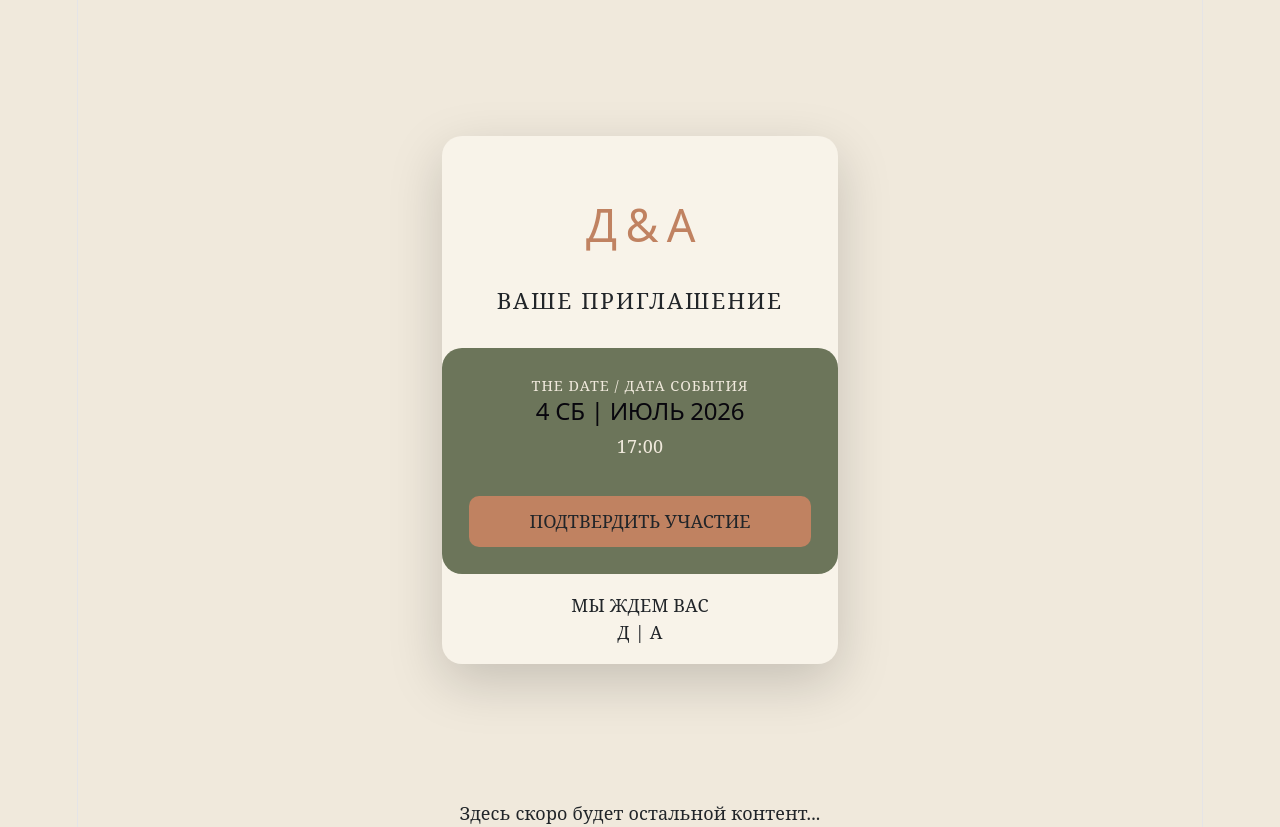
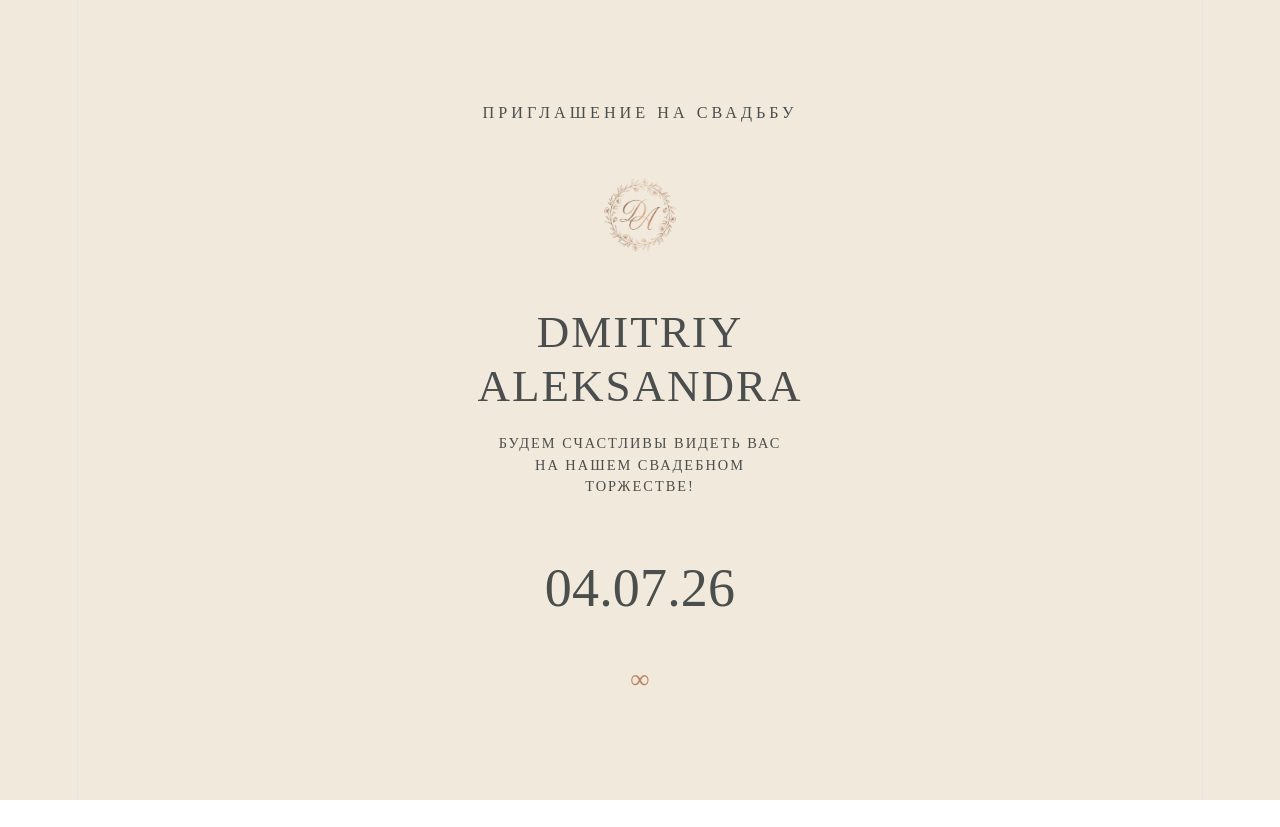
Before and after one commit to iSlideRjs/wedding, a React (Vite) app: page / in a window 1280 px wide. After the commit the page ends 800 px from the top, so only its background shows below. Built offline with nearby package versions, Linux system fonts and the light colour scheme.

Commit message:
Add assets

```diff
--- a/src/App.css
+++ b/src/App.css
@@ -1,42 +1,71 @@
-body {
-  background-color: #f0e9dc;
-  font-family: 'serif';
+:root {
+  --olive-bg: #6c755a; /* Оливковый для темных блоков */
+  --champagne-bg: #f0e9dc; /* Шампань для светлых блоков */
+  --text-dark: #4a4e4d; /* Темный текст для шампани */
+  --text-light: #f0e9dc; /* Светлый текст для оливы */
+  --accent-gold: #c08261; /* Акцентный цвет для имен и деталей */
 }
 
-.invitation-card {
-  border: none;
-  border-radius: 20px;
-  overflow: hidden;
-  background-color: #f8f3e9;
+body {
+  margin: 0;
+  background-color: var(--champagne-bg);
+  font-family:
+    'Times New Roman', serif; /* Для эффекта классической полиграфии */
 }
 
-.invitation-header {
-  padding: 30px 20px;
-}
-.d-logo {
-  color: #c08261;
-  font-weight: 200;
-}
-.i-title {
-  text-transform: uppercase;
-  letter-spacing: 2px;
+.section-header {
+  background-color: var(--champagne-bg);
+  min-height: 100vh; /* Чтобы блок занимал весь экран при открытии */
+  display: flex;
+  flex-direction: column;
+  align-items: center;
+  justify-content: center;
+  text-align: center;
+  padding: 40px 20px;
+  color: var(--text-dark);
 }
 
-.invitation-details {
-  background-color: #6c755a;
-  color: #f0e9dc;
-  border-radius: 20px;
-}
-.text-details {
+/* Стили для текста один в один как на картинке */
+.header-top-text {
+  letter-spacing: 4px;
+  font-size: 0.9rem;
+  margin-bottom: 40px;
   text-transform: uppercase;
-  font-size: 0.8rem;
-  letter-spacing: 1px;
 }
 
-.btn-confirm {
-  background-color: #c08261 !important;
-  border: none !important;
-  border-radius: 10px !important;
-  text-transform: uppercase !important;
-  padding: 12px !important;
+.monogram-wrapper {
+  width: 100px; /* Увеличим немного размер для PNG */
+  height: 100px;
+  margin-bottom: 40px; /* Уменьшим отступ, так как венок сам по себе объемный */
+  display: flex;
+  align-items: center;
+  justify-content: center;
+  border: none;
+  background: none;
 }
+
+.monogram-img-png {
+  width: 200%;
+  height: 200%;
+  object-fit: contain; /* Чтобы венок не искажался */
+}
+
+.header-names {
+  font-size: 2.5rem;
+  letter-spacing: 2px;
+  text-transform: uppercase;
+  margin-bottom: 20px;
+  line-height: 1.2;
+}
+
+.header-subtext {
+  font-size: 0.8rem;
+  letter-spacing: 2px;
+  max-width: 300px;
+  margin-bottom: 50px;
+}
+
+.header-date {
+  font-size: 3rem;
+  font-weight: 300;
+}
--- a/src/App.jsx
+++ b/src/App.jsx
@@ -1,14 +1,12 @@
 import 'bootstrap/dist/css/bootstrap.min.css';
-import WeddingInvitation from './components/WeddingInvitation';
-import { Container } from 'react-bootstrap';
+import './App.css';
+import Header from './components/Header';
 
 function App() {
   return (
-    <div>
-      <WeddingInvitation />
-      <Container className="text-center">
-        <p>Здесь скоро будет остальной контент...</p>
-      </Container>
+    <div className="wedding-app">
+      <Header />
+      {/* Сюда будем добавлять следующие блоки */}
     </div>
   );
 }
--- a/src/components/Header.jsx
+++ b/src/components/Header.jsx
@@ -1,11 +1,36 @@
-import { Container } from 'react-bootstrap';
+import da from '../assets/da.png';
 
 function Header() {
   return (
-    <Container className="text-center mt-5 mb-4">
-      <h1 className="display-4 text-success">Дмитрий & Александра</h1>
-      <p className="lead">Приглашаем разделить с нами этот особенный день!</p>
-    </Container>
+    <section className="section-header">
+      {/* Верхняя надпись */}
+      <div className="header-top-text">ПРИГЛАШЕНИЕ НА СВАДЬБУ</div>
+
+      {/* Монограмма */}
+      <div className="monogram-wrapper">
+        <img src={da} alt="Монограмма Д & А" className="monogram-img-png" />
+      </div>
+
+      {/* Имена */}
+      <div className="header-names">
+        DMITRIY
+        <br />
+        ALEKSANDRA
+      </div>
+
+      {/* Подстрочник */}
+      <div className="header-subtext">
+        БУДЕМ СЧАСТЛИВЫ ВИДЕТЬ ВАС НА НАШЕМ СВАДЕБНОМ ТОРЖЕСТВЕ!
+      </div>
+
+      {/* Дата — поставим твой май 2026 */}
+      <div className="header-date">04.07.26</div>
+
+      {/* Маленький разделитель снизу (кольца или бесконечность) */}
+      <div style={{ marginTop: '30px', color: '#C08261', fontSize: '1.5rem' }}>
+        ∞
+      </div>
+    </section>
   );
 }
 
--- a/src/components/WeddingInvitation.jsx
+++ /dev/null
@@ -1,38 +0,0 @@
-import 'bootstrap/dist/css/bootstrap.min.css';
-import { Card, Button, Container } from 'react-bootstrap';
-import '../App.css';
-
-function WeddingInvitation() {
-  return (
-    <Container
-      className="p-0 d-flex justify-content-center align-items-center"
-      style={{ minHeight: '100vh' }}
-    >
-      <Card className="invitation-card shadow-lg" style={{ width: '22rem' }}>
-        <Card.Body className="p-0">
-          <div className="invitation-header text-center">
-            <h1 className="display-6 d-logo">Д & А</h1>
-            <p className="lead i-title">ВАШЕ ПРИГЛАШЕНИЕ</p>
-          </div>
-          <div className="invitation-details p-4">
-            <div className="details-block mb-3">
-              <p className="text-details">THE DATE / ДАТА СОБЫТИЯ</p>
-              <h2 className="d-date">4 СБ | ИЮЛЬ 2026</h2>
-              <p className="d-time">17:00</p>
-            </div>
-            <Button variant="accent" className="w-100 btn-confirm mt-3">
-              ПОДТВЕРДИТЬ УЧАСТИЕ
-            </Button>
-          </div>
-
-          <div className="invitation-footer text-center p-3">
-            <p className="f-text">МЫ ЖДЕМ ВАС</p>
-            <p className="f-logo">Д | А</p>
-          </div>
-        </Card.Body>
-      </Card>
-    </Container>
-  );
-}
-
-export default WeddingInvitation;
```
Also changed, not shown: src/assets/da.png (added).
